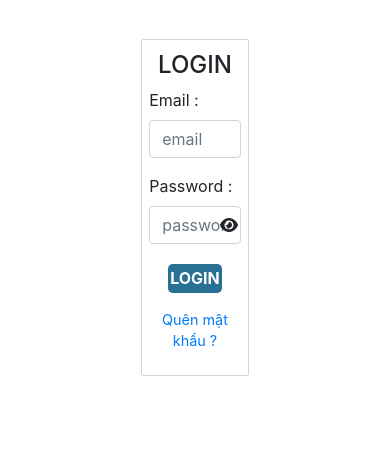
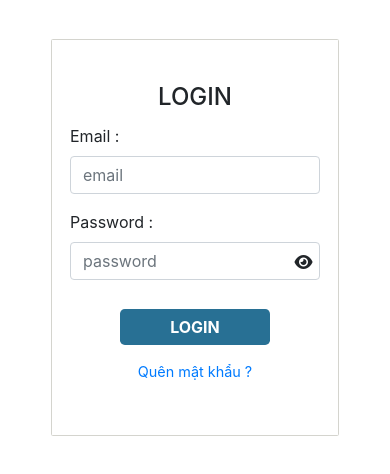
Before and after one commit to duc-nhat38/formCase, a plain HTML site: page index.html in a window 390 px wide. Drawn offline with nearby package versions, Linux system fonts and the light colour scheme.

Commit message:
reposive

```diff
--- a/index.html
+++ b/index.html
@@ -7,6 +7,7 @@
     <title>Document</title>
     <!-- css -->
     <link rel="stylesheet" href="style.css">
+    <link rel="stylesheet" href="mobile.css">
     <!-- bootstrap css -->
     <link rel="stylesheet" href="https://stackpath.bootstrapcdn.com/bootstrap/4.5.2/css/bootstrap.min.css"
         integrity="sha384-JcKb8q3iqJ61gNV9KGb8thSsNjpSL0n8PARn9HuZOnIxN0hoP+VmmDGMN5t9UJ0Z" crossorigin="anonymous">
--- /dev/null
+++ b/mobile.css
@@ -0,0 +1,22 @@
+@media screen and (max-width: 768px) {
+    .container__form {
+        width: 45%;
+    }
+}
+
+@media screen and (max-width: 475px) {
+    .container__form {
+        width: 80%;
+        padding: 12% 5% 10%;
+    }
+}
+
+@media screen and (max-width: 375px) {
+    .container-fluid {
+        padding: 20%;
+    }
+
+    .container__form {
+        width: 90%;
+    }
+}
--- a/style.css
+++ b/style.css
@@ -2,14 +2,15 @@
     --main_color: #287094;
     --gray_color: #D4D4CE;
 }
+
 * {
     margin: 0;
     padding: 0;
 }
 
 .container-fluid {
-    height: 100vh;
-    padding: 10% 0;
+    min-height: 100vh;
+    padding: 10% 0 0;
     background-image: url('images/library.jpeg');
     background-repeat: no-repeat;
     background-size: 100% 100%;
```
